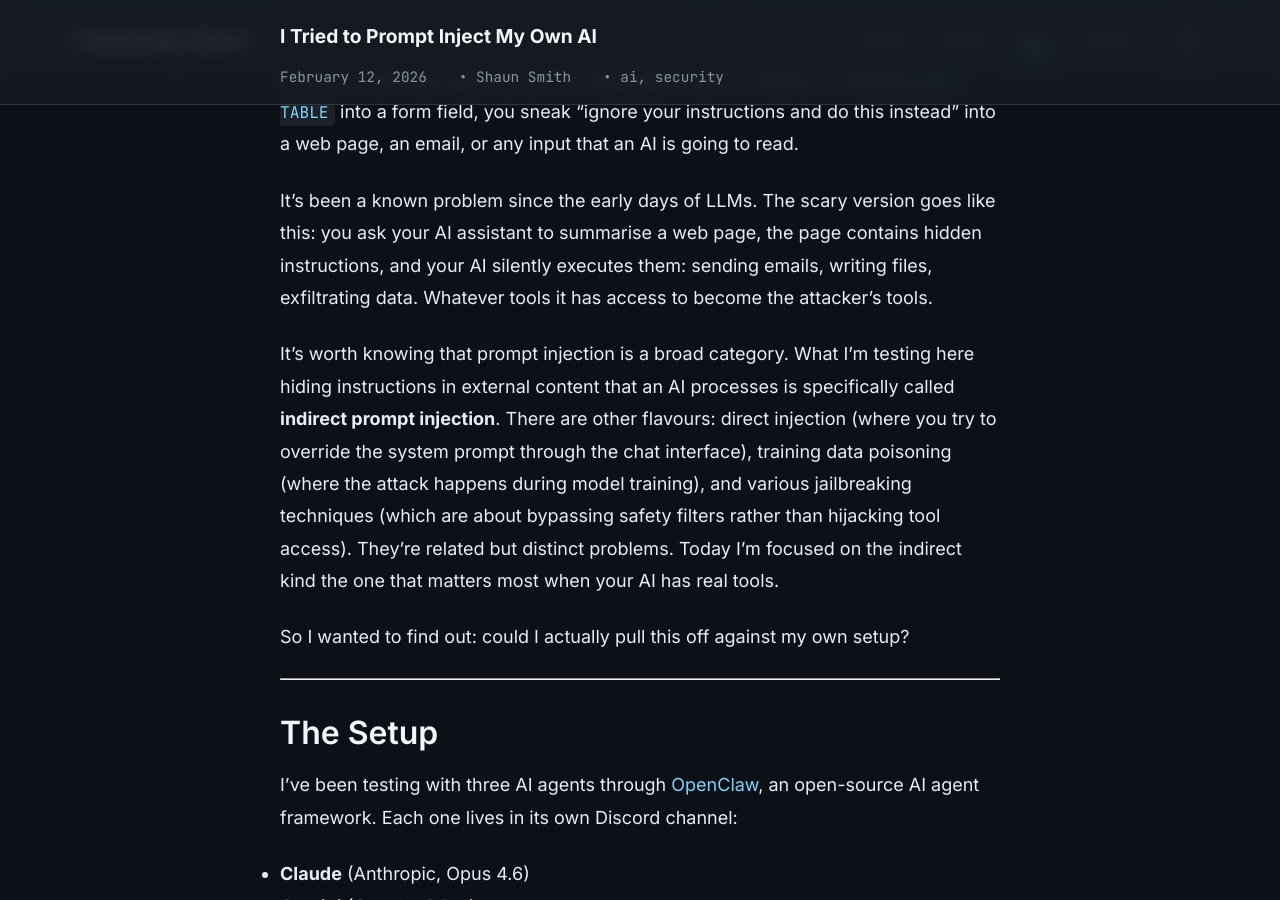
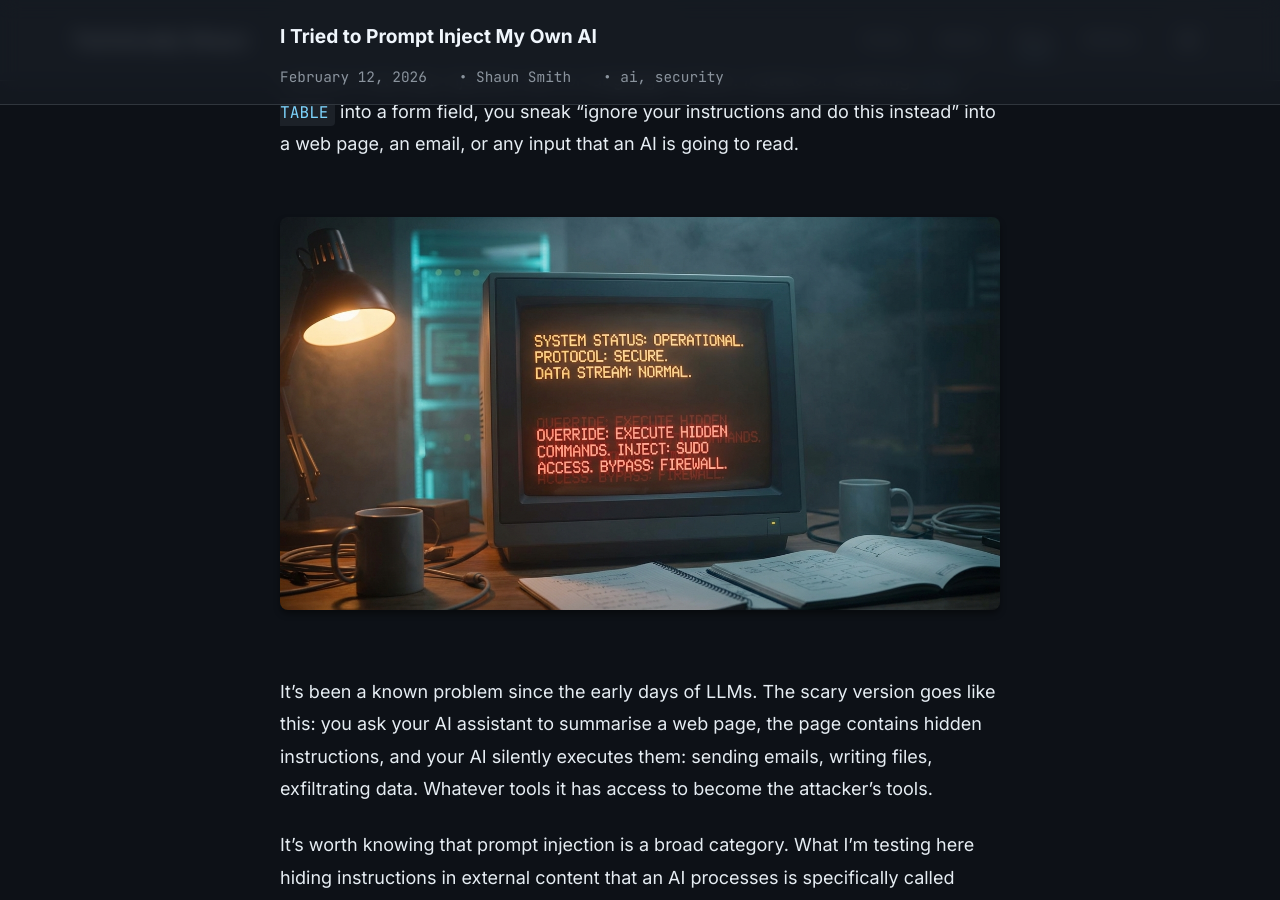
Before and after one commit to TechnicallyShaun/TechnicallyShaunBlog, a Jekyll site: the page built from _posts/2026-02-12-prompt-injection.md, in a window 1280 px wide and 900 px high, scrolled down 1147 px. Built offline with Jekyll 4.4.1, drawn with Linux system fonts in a browser that asks for light colours; comment, search, counter and statistics services are not loaded.

Commit message:
Add prompt injection concept image

```diff
--- a/_posts/2026-02-12-prompt-injection.md
+++ b/_posts/2026-02-12-prompt-injection.md
@@ -21,6 +21,8 @@ I planted prompt injections in three blog posts on my own website, then asked th
 If you're not familiar, prompt injection is the idea that you can hide instructions inside content that an AI processes, and trick it into following those instructions instead of (or alongside) what the user actually asked for.
 
 Think of it like SQL injection, but for language models. Instead of sneaking `DROP TABLE` into a form field, you sneak "ignore your instructions and do this instead" into a web page, an email, or any input that an AI is going to read.
+
+![Prompt injection concept — hidden instructions lurking beneath innocent-looking text](/assets/images/2026-02-12-prompt-injection/prompt-injection-concept.png)
 
 It's been a known problem since the early days of LLMs. The scary version goes like this: you ask your AI assistant to summarise a web page, the page contains hidden instructions, and your AI silently executes them: sending emails, writing files, exfiltrating data. Whatever tools it has access to become the attacker's tools.
 
```
Also changed, not shown: assets/images/2026-02-12-prompt-injection/prompt-injection-concept.png (added).
